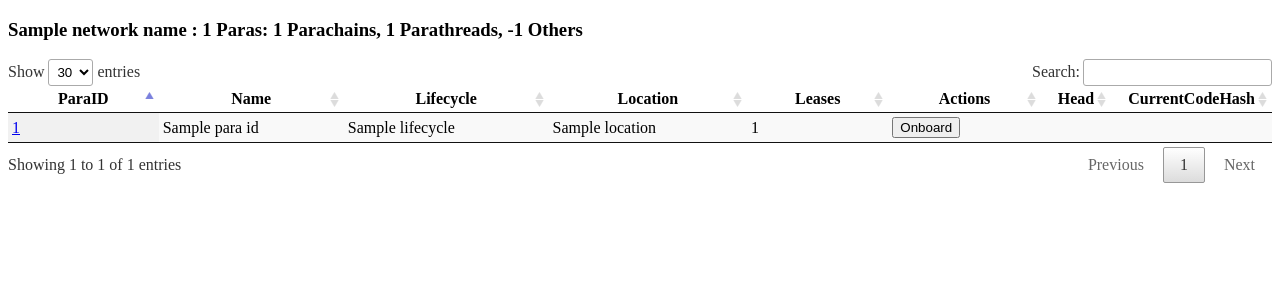
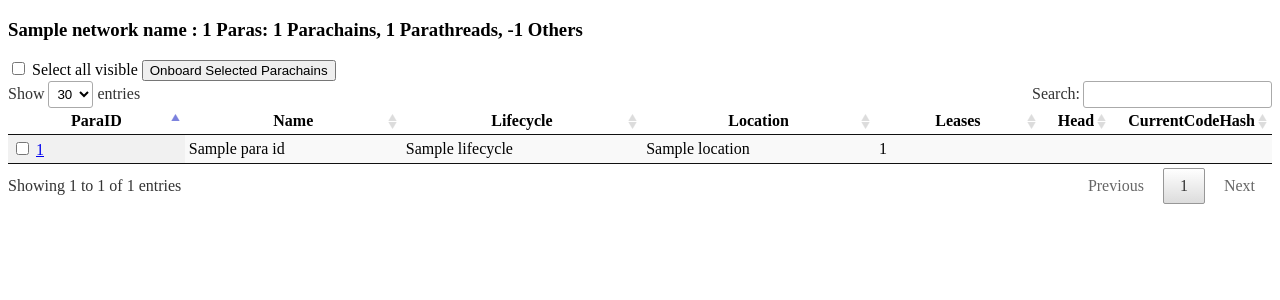
Before and after one commit to paritytech/testnet-manager, a FastAPI app: template app/templates/parachains.html in a window 1280 px wide. Shown: the top 300 px of the page. Run offline with FastAPI, Linux system fonts and the light colour scheme; the template is opened without the code that fills it: most values are stand-ins (such as "Sample title", 1, 10 or a date in 2020).

Commit message:
add UI to onboard parachains by batch

```diff
--- a/app/templates/parachains.html
+++ b/app/templates/parachains.html
@@ -7,6 +7,12 @@
 
 <body>
 <h3>{{ network_name.capitalize() }} : {{ paras_count }} Paras: {{ parachain_count }} Parachains, {{ parathread_count }} Parathreads, {{ paras_count -  parachain_count - parathread_count }} Others</h3>
+<input type="checkbox" id="selectAll" onclick="window.selectOrUnselectAllParachains(this)">
+<label for="selectAll">Select all visible</label>
+<button onclick="onboardSelectedParachains(this)">Onboard Selected Parachains</button>
+{% if request.query_params['isAdmin'] %}
+<button onClick="offboardSelectedParachains(this)">Offboard Selected Parachains</button>
+{% endif %}
 <table id="table" class="display compact" style="width:100%">
     <thead>
     <tr>
@@ -15,7 +21,6 @@
         <th>Lifecycle</th>
         <th>Location</th>
         <th>Leases</th>
-        <th>Actions</th>
         <th>Head</th>
         <th>CurrentCodeHash</th>
     </tr>
@@ -23,25 +28,19 @@
     <tbody>
     {% for para_id in parachains %}
         <tr>
-            <td><a href="/collators/{{ para_id }}">{{ para_id }}</a></td>
+            <td>
+                <input type="checkbox" id="para_{{ para_id }}" name="para_id" value="{{ para_id }}" />
+                <label for="para_{{ para_id }}"><a href="/collators/{{ para_id }}">{{ para_id }}</a></label>
+            </td>
             <td>{{ parachains[para_id]['name'] }} {% if parachains[para_id]['location'] == 'in_cluster' %}<a target="_blank" href="https://grafana.parity-mgmt.parity.io/explore?orgId=1&left=%5B%22now-1h%22,%22now%22,%22loki.parity-testnet%22,%7B%22refId%22:%22A%22,%22expr%22:%22%7Bchain%3D%5C%22{{ parachains[para_id]['name'] }}%5C%22%7D%22%7D%5D">🔎</a>{%  endif %}</td>
             <td>{{ parachains[para_id]['lifecycle'] | default('')}}</td>
             <td>{{ parachains[para_id]['location'] | default('')}}</td>
             <td>{{ parachains[para_id]['leases_count'] | default('') }}</td>
-            <td>
-                {# When there are no leases_count, ie. the chain has not been onboarded yet, display the onboard button #}
-                {% if not 'leases_count' in parachains[para_id] %}
-                <button onclick="onboardParachain(this, {{ para_id }})">Onboard</button>
-                {% endif %}
-                {% if request.query_params['isAdmin'] %}
-                <button onclick="offboardParachain(this, {{ para_id }})">Offboard</button>
-                {% endif %}
-            </td>
             <td style="width: 5%">
                 {% if parachains[para_id]['head'] %}
                 <details>
                     <summary style="list-style:none">*️⃣</summary>
-                    <p>
+                    <p style="inline-size: 10em;overflow-wrap: break-word;">
                         {{ parachains[para_id]['head'] | default('') }}
                     </p>
                 </details>
@@ -51,7 +50,7 @@
                 {% if parachains[para_id]['current_code_hash'] %}
                 <details>
                     <summary style="list-style:none">#️⃣</summary>
-                    <p>
+                    <p style="inline-size: 10em;overflow-wrap: break-word;">
                         {{ parachains[para_id]['current_code_hash'] | default('') }}
                     </p>
                 </details>
@@ -73,9 +72,21 @@
             "lengthMenu": [[30, -1], [30, "All"]]
         });
 
-        window.onboardParachain = (element, parachainId) => {
+        window.selectOrUnselectAllParachains = (element) => {
+            paraInputCheckboxes = document.querySelectorAll('input[name="para_id"]');
+            if (element.checked){
+                paraInputCheckboxes.forEach((paraInput) => paraInput.checked = true)
+            } else {
+                paraInputCheckboxes.forEach((paraInput) => paraInput.checked = false)
+            }
+        }
+
+        window.onboardSelectedParachains = (element) => {
+            paraInputCheckboxes = document.querySelectorAll('input[name="para_id"]');
+            selectedParaIds =  Array.from(paraInputCheckboxes).filter(input => input.checked).map(input => input.value);
             element.disabled = true
-            fetch(`/api/parachains/onboard?para_id${parachainId}`, {method: "POST"})
+            console.log(`/api/parachains/onboard?${selectedParaIds.map(para_id => "para_id=" + para_id).join("&")}`)
+            fetch(`/api/parachains/onboard?${selectedParaIds.map(para_id => "para_id=" + para_id).join("&")}`, {method: "POST"})
                 .then(() => {
                     element.textContent = "Onboarding in progress"
                     element.backgroundColor = 'lightgreen'
@@ -85,20 +96,22 @@
                     element.style.backgroundColor = 'red'
                 });
         }
-        window.offboardParachain = (element, parachainId) => {
-            if (window.confirm(`Deregister Parachain #${parachainId}`)) {
+
+        window.offboardSelectedParachains = (element) => {
+            paraInputCheckboxes = document.querySelectorAll('input[name="para_id"]');
+            selectedParaIds =  Array.from(paraInputCheckboxes).filter(input => input.checked).map(input => input.value);
             element.disabled = true
-                fetch(`/api/parachains/offboard?para_id=${parachainId}`, {method: "POST"})
+            console.log(`/api/parachains/offboard?${selectedParaIds.map(para_id => "para_id=" + para_id).join("&")}`)
+            fetch(`/api/parachains/offboard?${selectedParaIds.map(para_id => "para_id=" + para_id).join("&")}`, {method: "POST"})
                 .then(() => {
                     element.textContent = "Offboarding in progress"
-                        element.style.backgroundColor = 'lightgreen'
+                    element.backgroundColor = 'lightgreen'
                 })
                 .catch(error => {
                     element.textContent = "Offboarding Failed: " + error
                     element.style.backgroundColor = 'red'
                 });
         }
-        }
     });
 </script>
 </body>
```
Lines whose indentation alone changed are shown as unchanged.
